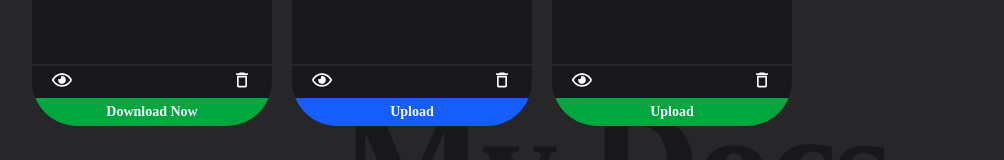
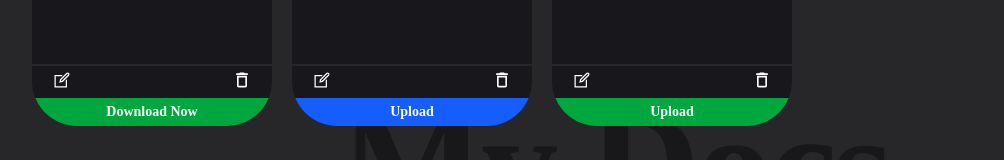
Before and after one commit to muazimmaqbool/mydocs, a React (Vite) app: page / in a window 1280 px wide. Shown: the part 202-362 px from the top of the page, without its empty margins (8-1012 px from the left). Built offline with nearby package versions, Linux system fonts and the light colour scheme.

Commit message:
edit icon added

```diff
--- a/src/Components/Card.jsx
+++ b/src/Components/Card.jsx
@@ -5,6 +5,7 @@ import { IoMdClose } from "react-icons/io";
 import { motion } from "framer-motion";
 import { MdDeleteOutline } from "react-icons/md";
 import { CiEdit } from "react-icons/ci";
+import { LiaEdit } from "react-icons/lia";
 
 //called from Foreground.jsx
 const Card = ({ data, reference }) => {
@@ -34,16 +35,12 @@ const Card = ({ data, reference }) => {
         <div className="border-[1px] border-zinc-800"></div>
         <div className="flex items-center justify-between mb-2 mt-1  px-5 ">
           <span className="flex items-center justify-center">
-            <FaRegEye fontSize={"20px"}/>
+            <LiaEdit fontSize={"20px"}/>
           </span>
-          <div className="flex items-center gap-3">
-            {/* <span className="flex items-center justify-center">
-              <CiEdit fontSize={"20px"}/>
-            </span> */}
+
             <span className="flex items-center justify-center">
               <MdDeleteOutline fontSize={"20px"}/>
             </span>
-          </div>
         </div>
         {data?.tag?.isOpen && (
           <div
```
